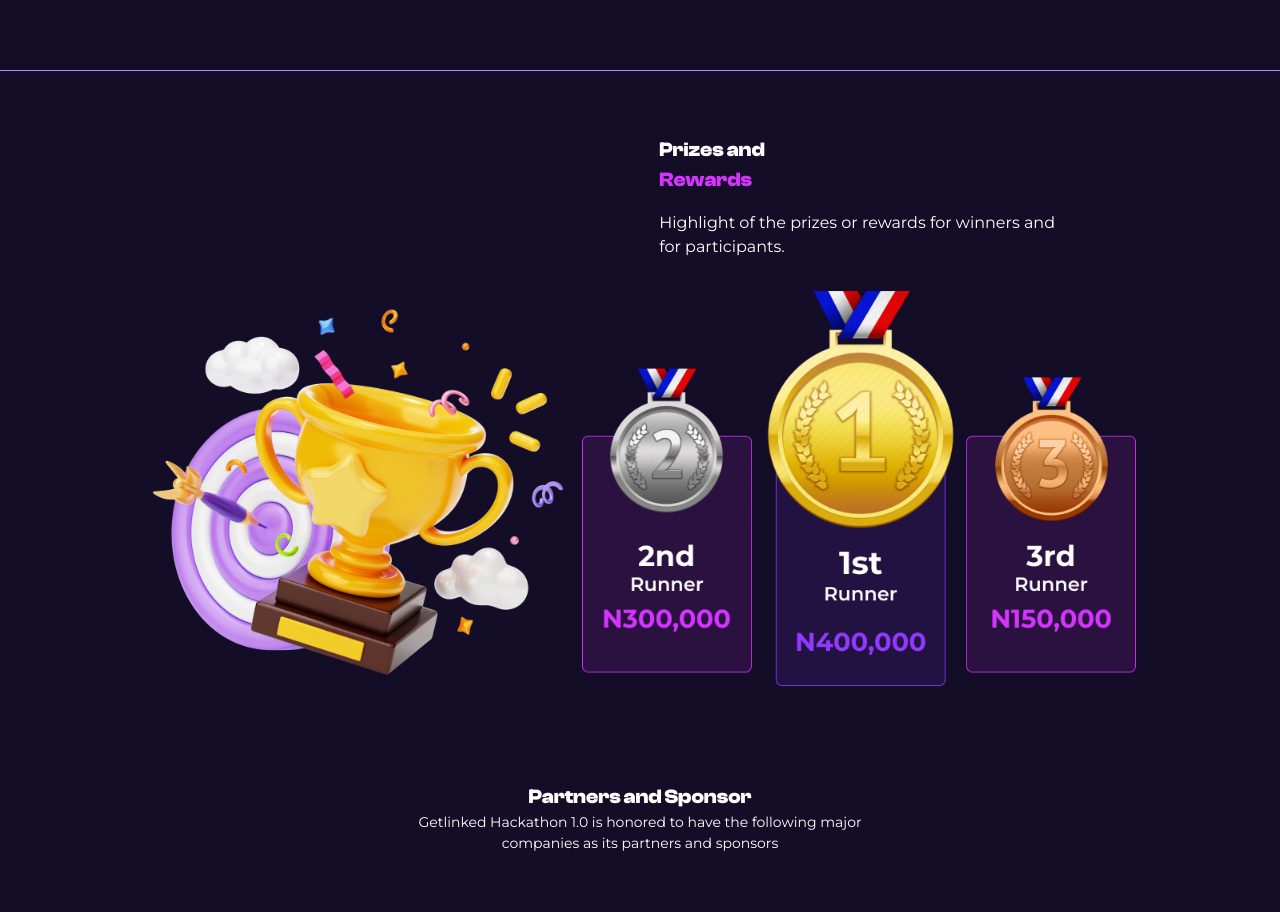
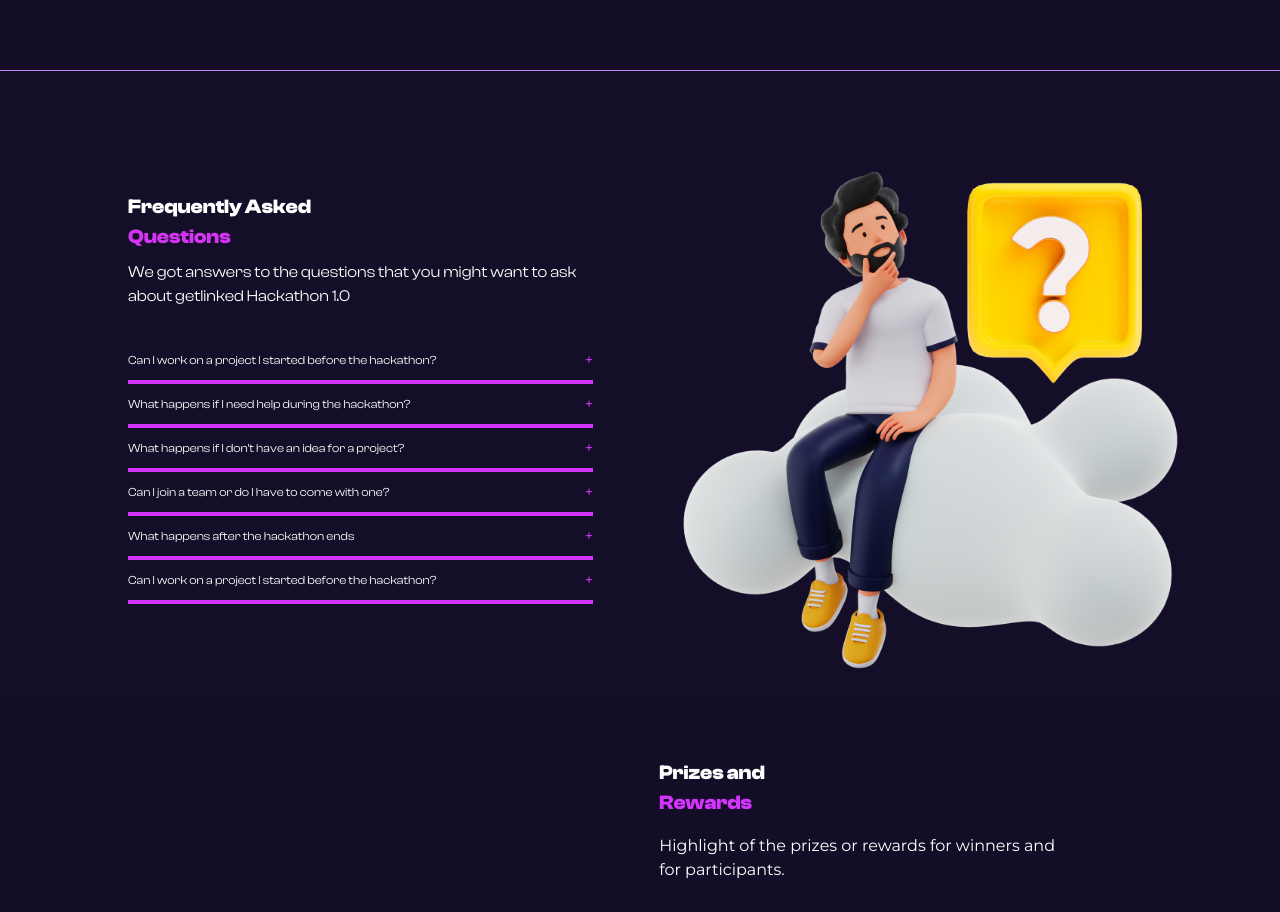
Before and after one commit to leevigh/getlinked, a React (Vite) app: page / in a window 1280 px wide. Shown: the part 5021-5933 px from the top of the page. Built offline with nearby package versions, Linux system fonts and the light colour scheme.

Commit message:
add faqs section

```diff
--- a/src/pages/Homepage.jsx
+++ b/src/pages/Homepage.jsx
@@ -9,6 +9,7 @@ import Hero from '../components/sections/Hero'
 import { Rules } from '../Components/Sections/Rules'
 import BigIdea from '../components/sections/BigIdea'
 import TimelineSection from '../components/sections/TimelineSection'
+import Faqs from '../components/sections/Faqs'
 
 const Homepage = () => {
   return (
@@ -21,6 +22,7 @@ const Homepage = () => {
         <div>
             < Rules />
             <Criteria />
+            <Faqs />
             < Prizes />
             <Partners />
             <Privacy />
```
